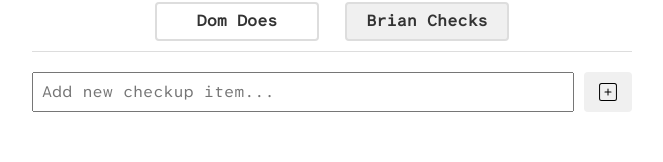
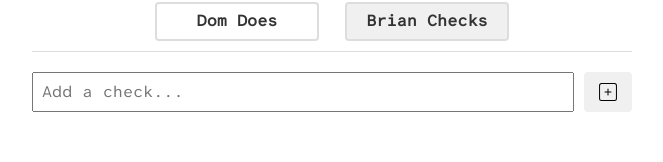
Before and after one commit to zequintino/too-fast-to-dorious, a React (Vite) app: page /brian-checks in a window 1280 px wide. Shown: the part 336-498 px from the top of the page, without its empty margins (308-971 px from the left). Built offline with nearby package versions, Linux system fonts and the light colour scheme.

Commit message:
new placeholder for brian's input

```diff
--- a/src/components/Checklist/Checklist.tsx
+++ b/src/components/Checklist/Checklist.tsx
@@ -57,7 +57,7 @@ export default function CheckupList() {
           type="text"
           value={newCheckup}
           onChange={(e) => setNewCheckup(e.target.value)}
-          placeholder="Add new checkup item..."
+          placeholder="Add a check..."
         />
         <button onClick={handleAddCheckup}>
           <CiSquarePlus />
```
